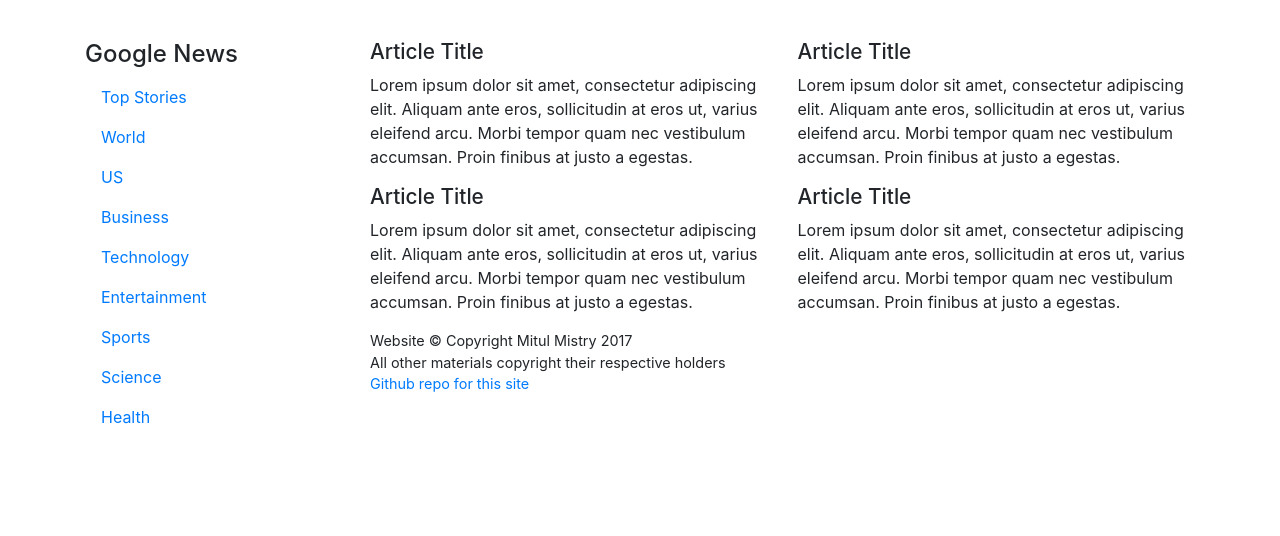
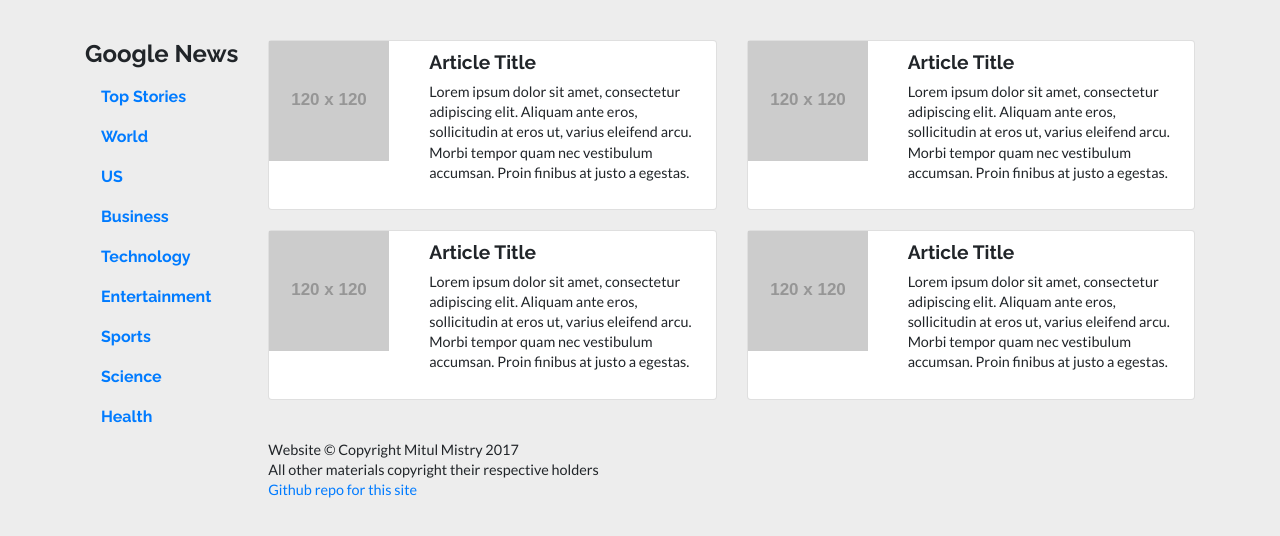
Before and after one commit to MitulMistry/react-google-news, a React app: page / in a window 1280 px wide. Built offline with nearby package versions, Linux system fonts and the light colour scheme; placeholder pictures from the web are drawn by us.

Commit message:
Add additional basic styling to layout

```diff
--- a/app/components/Article.js
+++ b/app/components/Article.js
@@ -1,12 +1,23 @@
 import React from 'react';
+import { Container, Row, Col, Card } from 'reactstrap';
 
 export class Article extends React.Component {
   render() {
     return (
-      <div class="article">
-        <h2>Article Title</h2>
-        <p>Lorem ipsum dolor sit amet, consectetur adipiscing elit. Aliquam ante eros, sollicitudin at eros ut, varius eleifend arcu. Morbi tempor quam nec vestibulum accumsan. Proin finibus at justo a egestas.</p>
-      </div>
+      <Card className="article">
+
+        <Row>
+          <Col xs="auto">
+            <img src="http://via.placeholder.com/120x120" />
+          </Col>
+          <Col>
+            <div className="article-text">
+              <h2>Article Title</h2>
+              <p>Lorem ipsum dolor sit amet, consectetur adipiscing elit. Aliquam ante eros, sollicitudin at eros ut, varius eleifend arcu. Morbi tempor quam nec vestibulum accumsan. Proin finibus at justo a egestas.</p>
+            </div>
+          </Col>
+        </Row>
+      </Card>
     );
   }
 }
--- a/app/components/Layout.js
+++ b/app/components/Layout.js
@@ -8,10 +8,10 @@
     return (
       <Container id="container">
         <Row>
-          <Col sm="3">
+          <Col sm="auto">
             <Sidebar />
           </Col>
-          <Col sm="9">
+          <Col>
             <MainContainer />
           </Col>
         </Row>
--- a/app/components/Sidebar.js
+++ b/app/components/Sidebar.js
@@ -4,7 +4,7 @@
 export class Sidebar extends React.Component {
   render() {
     return (
-      <div>
+      <div id="sidebar">
         <h4>Google News</h4>
         <Nav vertical>
           <NavItem>
--- a/app/css/App.css
+++ b/app/css/App.css
@@ -1,11 +1,42 @@
+@import url('https://fonts.googleapis.com/css?family=Lato|Raleway:700');
+body {
+  font-family: 'Lato', sans-serif;
+  background-color: #ededed;
+}
+
+h1, h2, h3, h4, h5 {
+  font-family: 'Raleway', sans-serif;
+  font-weight: 700;
+}
+
 #container {
   padding-top: 40px;
 }
 
+#sidebar {
+  font-family: 'Raleway', sans-serif;
+  font-weight: 700;
+}
+
+.article-text {
+  padding: 10px;
+}
+
 .article h2 {
-  font-size: 1.3rem;
+  font-size: 1.2rem;
+}
+
+.article.card {
+  margin-bottom: 20px;
+}
+
+.article p {
+  font-size: .9rem;
+  line-height: 1.4;
 }
 
 #footer p {
+  padding-top: 20px;
   font-size: .9rem;
+  line-height: 1.4;
 }
```
